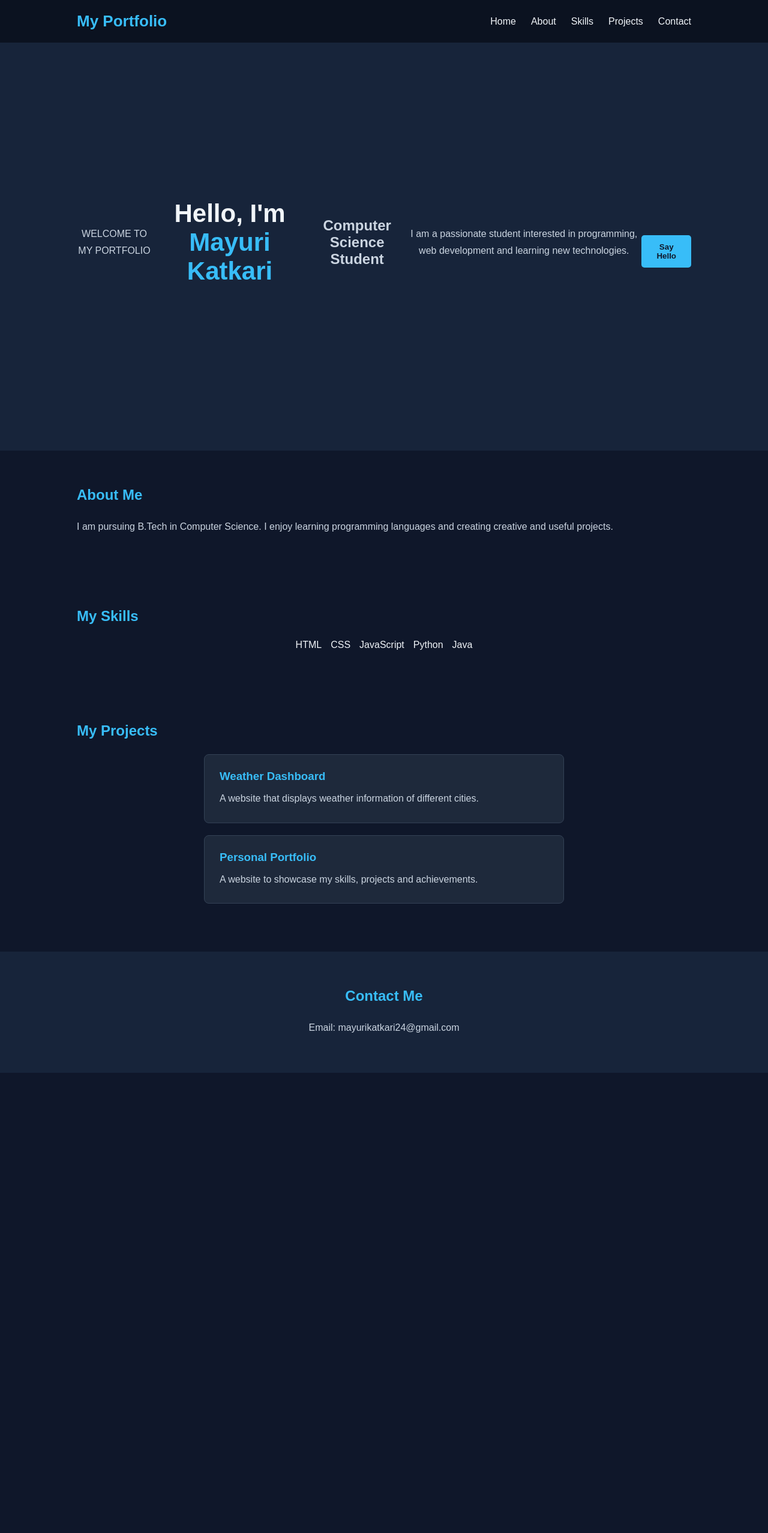
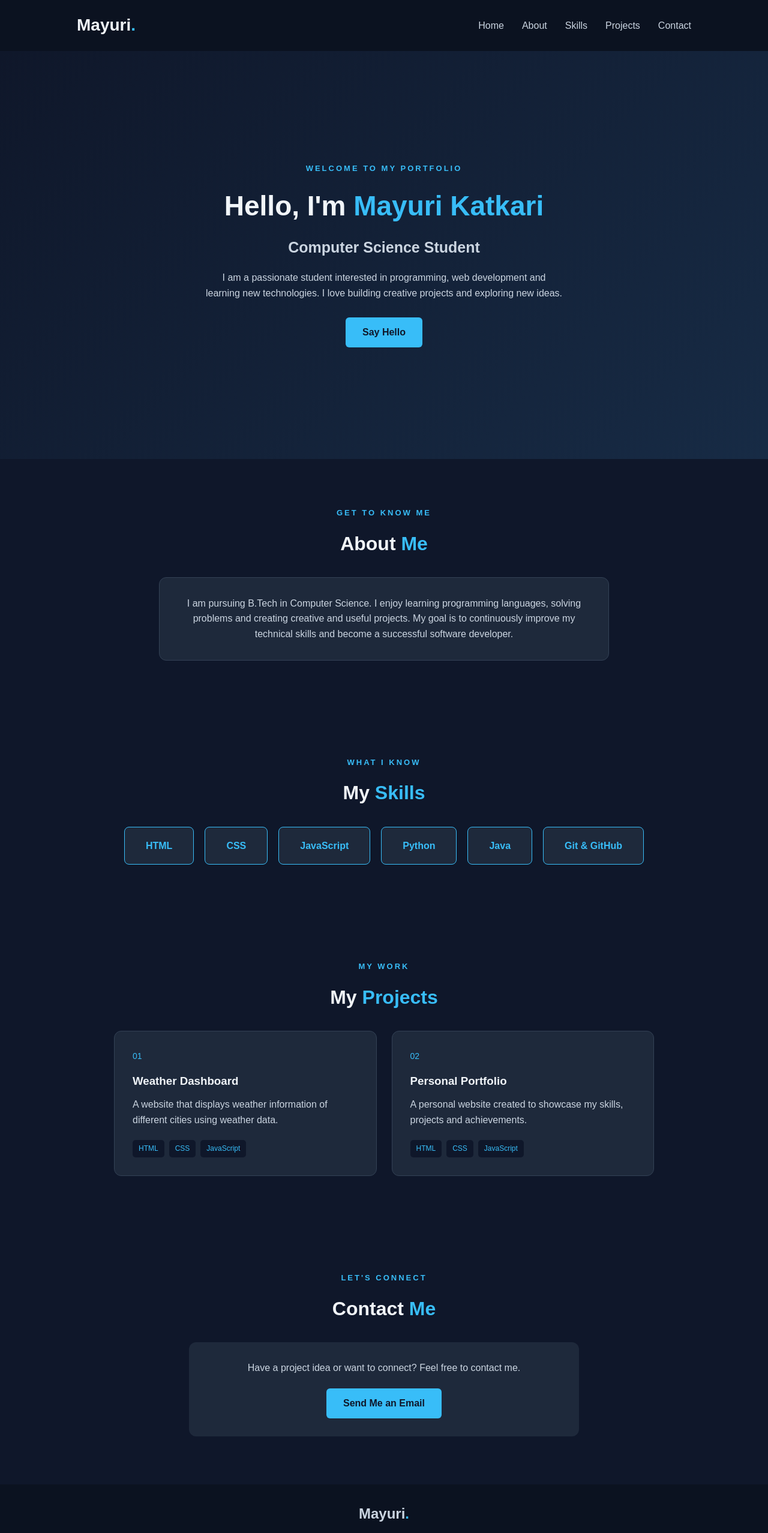
Before and after one commit to Mayurii24/GitHub-practical-test, a plain HTML site: page index.html in a window 1280 px wide. Shown: the top 2555 px of the page at 60% size. Before the commit the page ends 1788 px from the top, so only its background shows below. Drawn offline with Linux system fonts and the light colour scheme.

Commit message:
Improve portfolio design and responsiveness

```diff
--- a/index.html
+++ b/index.html
@@ -4,70 +4,140 @@
 <head>
     <meta charset="UTF-8">
     <meta name="viewport" content="width=device-width, initial-scale=1.0">
-    <title>My Portfolio</title>
+    <meta name="description" content="Mayuri Katkari's personal portfolio website">
+    <title>Mayuri Katkari | Portfolio</title>
     <link rel="stylesheet" href="style.css">
 </head>
 <body>
+
+    <!-- Navigation -->
     <nav class="navbar">
-    <h2>My Portfolio</h2>
-    <ul>
+        <a href="#home" class="logo">Mayuri<span>.</span></a>
+
+        <ul class="nav-links" id="navLinks">
             <li><a href="#home">Home</a></li>
             <li><a href="#about">About</a></li>
             <li><a href="#skills">Skills</a></li>
             <li><a href="#projects">Projects</a></li>
             <li><a href="#contact">Contact</a></li>
         </ul>
+
+        <button class="menu-btn" id="menuBtn" aria-label="Toggle navigation" aria-expanded="false">
+            ☰
+        </button>
     </nav>
 
-    <section class="hero">
-        <p class="tag">WELCOME TO MY PORTFOLIO</p>
+    <!-- Home -->
+    <section id="home" class="hero">
+        <div class="hero-content">
+            <p class="welcome">WELCOME TO MY PORTFOLIO</p>
+
             <h1>Hello, I'm <span>Mayuri Katkari</span></h1>
+
             <h2>Computer Science Student</h2>
-        <p>
+
+            <p class="intro">
                 I am a passionate student interested in programming,
                 web development and learning new technologies.
+                I love building creative projects and exploring new ideas.
             </p>
-        <button onclick="showMessage()">Say Hello</button>
-        <p id="message"></p>
+
+            <a href="#contact" class="btn">Say Hello</a>
+        </div>
     </section>
 
-    <section class="about">
-        <h2>About Me</h2>
+    <!-- About -->
+    <section id="about" class="section">
+        <p class="section-tag">GET TO KNOW ME</p>
+        <h2>About <span>Me</span></h2>
+
+        <div class="about-card">
             <p>
                 I am pursuing B.Tech in Computer Science.
-            I enjoy learning programming languages and
-            creating creative and useful projects.
+                I enjoy learning programming languages, solving problems
+                and creating creative and useful projects.
+                My goal is to continuously improve my technical skills
+                and become a successful software developer.
             </p>
+        </div>
     </section>
 
-    <section class="skills">
-        <h2>My Skills</h2>
-        <div class="skill-list">
+    <!-- Skills -->
+    <section id="skills" class="section">
+        <p class="section-tag">WHAT I KNOW</p>
+        <h2>My <span>Skills</span></h2>
+
+        <div class="skills-container">
+            <div class="skill-card">HTML</div>
+            <div class="skill-card">CSS</div>
+            <div class="skill-card">JavaScript</div>
+            <div class="skill-card">Python</div>
+            <div class="skill-card">Java</div>
+            <div class="skill-card">Git & GitHub</div>
+        </div>
+    </section>
+
+    <!-- Projects -->
+    <section id="projects" class="section">
+        <p class="section-tag">MY WORK</p>
+        <h2>My <span>Projects</span></h2>
+
+        <div class="projects-container">
+
+            <div class="project-card">
+                <div class="project-number">01</div>
+                <h3>Weather Dashboard</h3>
+                <p>
+                    A website that displays weather information
+                    of different cities using weather data.
+                </p>
+                <div class="project-tech">
                     <span>HTML</span>
                     <span>CSS</span>
                     <span>JavaScript</span>
-            <span>Python</span>
-            <span>Java</span>
+                </div>
+            </div>
+
+            <div class="project-card">
+                <div class="project-number">02</div>
+                <h3>Personal Portfolio</h3>
+                <p>
+                    A personal website created to showcase
+                    my skills, projects and achievements.
+                </p>
+                <div class="project-tech">
+                    <span>HTML</span>
+                    <span>CSS</span>
+                    <span>JavaScript</span>
+                </div>
+            </div>
+
         </div>
     </section>
 
-    <section class="projects">
-        <h2>My Projects</h2>
-        <div class="project-card">
-            <h3>Weather Dashboard</h3>
-            <p>A website that displays weather information of different cities.</p>
-        </div>
-        <div class="project-card">
-            <h3>Personal Portfolio</h3>
-            <p>A website to showcase my skills, projects and achievements.</p>
+    <!-- Contact -->
+    <section id="contact" class="section">
+        <p class="section-tag">LET'S CONNECT</p>
+        <h2>Contact <span>Me</span></h2>
+
+        <div class="contact-card">
+            <p>
+                Have a project idea or want to connect?
+                Feel free to contact me.
+            </p>
+
+            <a href="mailto:mayurikatkari24@gmail.com" class="btn">
+                Send Me an Email
+            </a>
         </div>
     </section>
 
-    <section class="contact">
-        <h2>Contact Me</h2>
-        <p>Email: mayurikatkari24@gmail.com</p>
-
-    </section>
+    <!-- Footer -->
+    <footer class="footer">
+        <h3>Mayuri<span>.</span></h3>
+        <p>Designed with HTML, CSS and JavaScript.</p>
+        <p>© 2026 Mayuri Katkari. All Rights Reserved.</p>
+    </footer>
 
     <script src="script.js"></script>
 </body>
--- a/script.js
+++ b/script.js
@@ -1,5 +1,19 @@
 
-function showMessage() {
-    document.getElementById("message").innerText =
-        "Thank you for visiting my portfolio!";
-}
+const menuBtn = document.getElementById("menuBtn");
+const navLinks = document.getElementById("navLinks");
+
+menuBtn.addEventListener("click", function () {
+    navLinks.classList.toggle("active");
+
+    const isOpen = navLinks.classList.contains("active");
+    menuBtn.setAttribute("aria-expanded", isOpen);
+    menuBtn.textContent = isOpen ? "✕" : "☰";
+});
+
+document.querySelectorAll(".nav-links a").forEach(function (link) {
+    link.addEventListener("click", function () {
+        navLinks.classList.remove("active");
+        menuBtn.textContent = "☰";
+        menuBtn.setAttribute("aria-expanded", "false");
+    });
+});
--- a/style.css
+++ b/style.css
@@ -6,17 +6,14 @@
     scroll-behavior: smooth;
 }
 
-html {
-    scroll-behavior: smooth;
-}
-
 body {
     font-family: Arial, sans-serif;
     background: #0f172a;
     color: #f1f5f9;
+    line-height: 1.6;
 }
 
-/* Navigation Bar */
+/* Navigation */
 .navbar {
     display: flex;
     justify-content: space-between;
@@ -28,206 +25,283 @@ body {
     z-index: 1000;
 }
 
-.navbar h2,
 .logo {
-    color: #38bdf8;
-    font-size: 26px;
+    font-size: 28px;
+    font-weight: bold;
+    color: #f1f5f9;
+    text-decoration: none;
 }
 
-.navbar ul,
+.logo span,
+.footer span {
+    color: #38bdf8;
+}
+
 .nav-links {
     display: flex;
     list-style: none;
-    gap: 25px;
+    gap: 30px;
 }
 
-.navbar a,
 .nav-links a {
-    color: #f1f5f9;
+    color: #cbd5e1;
     text-decoration: none;
     transition: 0.3s;
 }
 
-.navbar a:hover,
 .nav-links a:hover {
     color: #38bdf8;
 }
 
-/* General Sections */
-section,
-.section {
-    padding: 60px 10%;
-    scroll-margin-top: 75px;
+.menu-btn {
+    display: none;
+    background: transparent;
+    color: #38bdf8;
+    border: none;
+    font-size: 25px;
+    cursor: pointer;
 }
 
-/* Hero Section */
+/* Hero */
 .hero {
     min-height: 85vh;
     display: flex;
     align-items: center;
     justify-content: center;
     text-align: center;
-    padding: 70px 10%;
-    background: #17243a;
+    padding: 80px 10%;
+    background: linear-gradient(135deg, #0f172a, #172b45);
 }
 
-.hero h1,
-.hero-content h1 {
-    font-size: 42px;
+.hero-content {
+    max-width: 750px;
+}
+
+.welcome,
+.section-tag {
+    color: #38bdf8;
+    letter-spacing: 3px;
+    font-size: 13px;
+    font-weight: bold;
     margin-bottom: 15px;
 }
 
+.hero h1 {
+    font-size: 46px;
+    margin-bottom: 12px;
+}
+
 .hero h1 span,
-.hero-content h1 span {
+.section h2 span {
     color: #38bdf8;
 }
 
-.hero h2,
-.hero-content h2 {
-    font-size: 24px;
+.hero h2 {
     color: #cbd5e1;
-    margin-bottom: 15px;
+    font-size: 25px;
+    margin-bottom: 18px;
 }
 
-.hero p,
-.hero-content p {
+.intro {
     color: #cbd5e1;
-    line-height: 1.7;
     max-width: 600px;
-    margin: 10px auto 25px;
+    margin: 0 auto 28px;
 }
 
 /* Buttons */
-button,
 .btn {
     display: inline-block;
     background: #38bdf8;
     color: #0f172a;
-    padding: 12px 25px;
-    border: none;
-    border-radius: 5px;
+    padding: 12px 28px;
+    border-radius: 6px;
     text-decoration: none;
     font-weight: bold;
-    cursor: pointer;
     transition: 0.3s;
-    margin-top: 15px;
 }
 
-button:hover,
 .btn:hover {
     background: #0ea5e9;
     transform: translateY(-3px);
 }
 
-/* Section Headings */
-section h2,
-.section h2 {
-    color: #38bdf8;
-    margin-bottom: 25px;
+/* Common Sections */
+.section {
+    padding: 80px 10%;
+    text-align: center;
+    scroll-margin-top: 75px;
 }
 
-/* Section Paragraphs */
-section p,
-.section p {
+.section h2 {
+    font-size: 32px;
+    margin-bottom: 30px;
+}
+
+/* About */
+.about-card {
+    max-width: 750px;
+    margin: auto;
+    padding: 30px;
+    background: #1e293b;
+    border: 1px solid #334155;
+    border-radius: 12px;
     color: #cbd5e1;
-    line-height: 1.8;
 }
 
 /* Skills */
-.skill-list,
 .skills-container {
     display: flex;
     justify-content: center;
     flex-wrap: wrap;
-    gap: 15px;
+    gap: 18px;
 }
 
-.skill {
+.skill-card {
     background: #1e293b;
     color: #38bdf8;
-    padding: 15px 25px;
-    border-radius: 5px;
     border: 1px solid #38bdf8;
+    padding: 18px 35px;
+    border-radius: 8px;
+    font-weight: bold;
+    transition: 0.3s;
+}
+
+.skill-card:hover {
+    background: #38bdf8;
+    color: #0f172a;
+    transform: translateY(-5px);
 }
 
 /* Projects */
+.projects-container {
+    display: grid;
+    grid-template-columns: repeat(2, minmax(0, 1fr));
+    gap: 25px;
+    max-width: 900px;
+    margin: auto;
+}
+
 .project-card {
     background: #1e293b;
-    padding: 25px;
-    margin: 20px auto;
-    max-width: 600px;
-    border-radius: 8px;
+    padding: 30px;
     border: 1px solid #334155;
+    border-radius: 12px;
+    text-align: left;
+    transition: 0.3s;
+}
+
+.project-card:hover {
+    border-color: #38bdf8;
+    transform: translateY(-5px);
+}
+
+.project-number {
+    color: #38bdf8;
+    font-size: 14px;
+    margin-bottom: 15px;
 }
 
 .project-card h3 {
-    color: #38bdf8;
+    color: #f1f5f9;
     margin-bottom: 12px;
 }
 
 .project-card p {
     color: #cbd5e1;
+    margin-bottom: 20px;
+}
+
+.project-tech {
+    display: flex;
+    flex-wrap: wrap;
+    gap: 8px;
+}
+
+.project-tech span {
+    color: #38bdf8;
+    background: #0f172a;
+    padding: 5px 10px;
+    border-radius: 5px;
+    font-size: 12px;
 }
 
 /* Contact */
-.contact {
-    background: #17243a;
-    text-align: center;
+.contact-card {
+    max-width: 650px;
+    margin: auto;
+    padding: 30px;
+    background: #1e293b;
+    border-radius: 12px;
 }
 
-.contact a {
-    color: #38bdf8;
-    text-decoration: none;
-}
-
-#contact {
-    text-align: center;
-}
-
-#contact p {
-    margin-bottom: 20px;
+.contact-card p {
+    color: #cbd5e1;
+    margin-bottom: 22px;
 }
 
 /* Footer */
 .footer {
     background: #0b1220;
     text-align: center;
-    padding: 25px 10%;
+    padding: 30px 10%;
     color: #cbd5e1;
-    font-size: 14px;
+}
+
+.footer h3 {
+    font-size: 24px;
+    margin-bottom: 10px;
 }
 
 .footer p {
+    font-size: 13px;
     margin: 5px 0;
 }
 
 /* Responsive Design */
 @media (max-width: 768px) {
     .navbar {
-        flex-direction: column;
-        gap: 15px;
-        padding: 20px 5%;
+        padding: 18px 6%;
     }
 
-    .navbar ul,
-    .nav-links {
-        flex-wrap: wrap;
-        justify-content: center;
-        gap: 15px;
+    .menu-btn {
+        display: block;
     }
 
-    .hero h1,
-    .hero-content h1 {
-        font-size: 32px;
+    .nav-links {
+        display: none;
+        position: absolute;
+        top: 70px;
+        left: 0;
+        width: 100%;
+        flex-direction: column;
+        align-items: center;
+        gap: 20px;
+        padding: 25px;
+        background: #0b1220;
     }
 
-    .hero h2,
-    .hero-content h2 {
+    .nav-links.active {
+        display: flex;
+    }
+
+    .hero {
+        min-height: 75vh;
+        padding: 60px 7%;
+    }
+
+    .hero h1 {
+        font-size: 34px;
+    }
+
+    .hero h2 {
         font-size: 20px;
     }
 
-    section,
     .section {
-        padding: 50px 7%;
+        padding: 60px 7%;
+    }
+
+    .projects-container {
+        grid-template-columns: 1fr;
     }
 }
```
Lines whose indentation alone changed are shown as unchanged.
